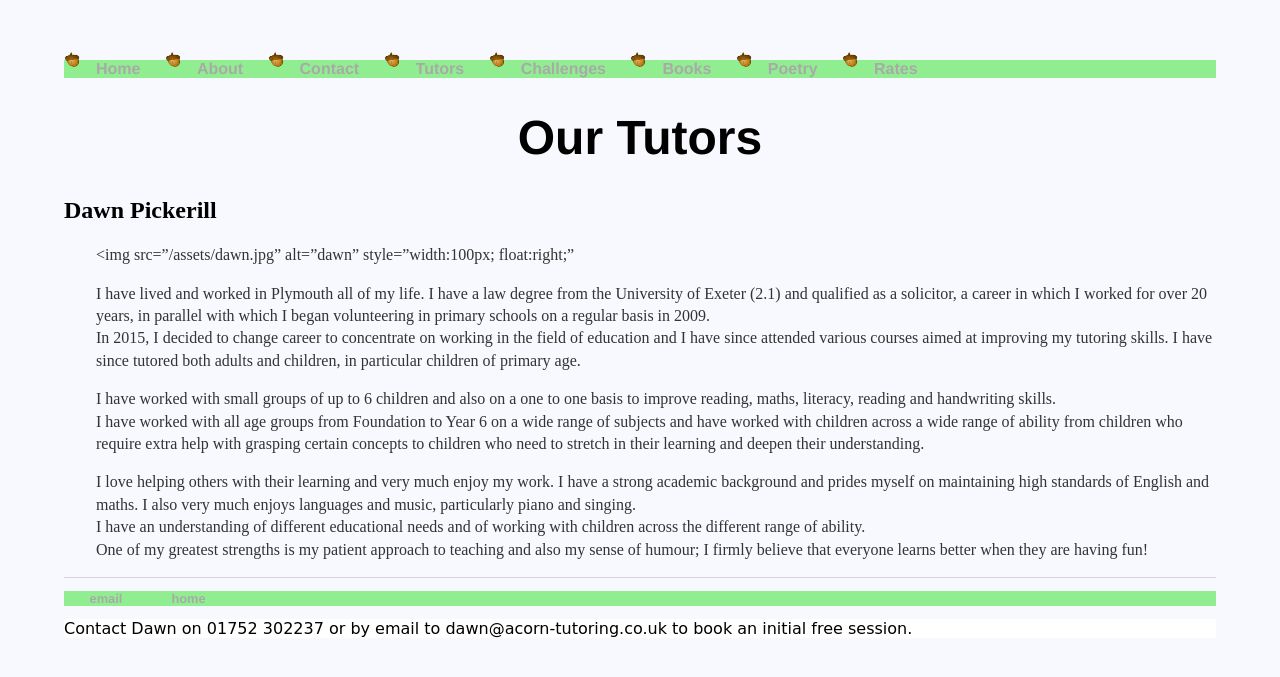
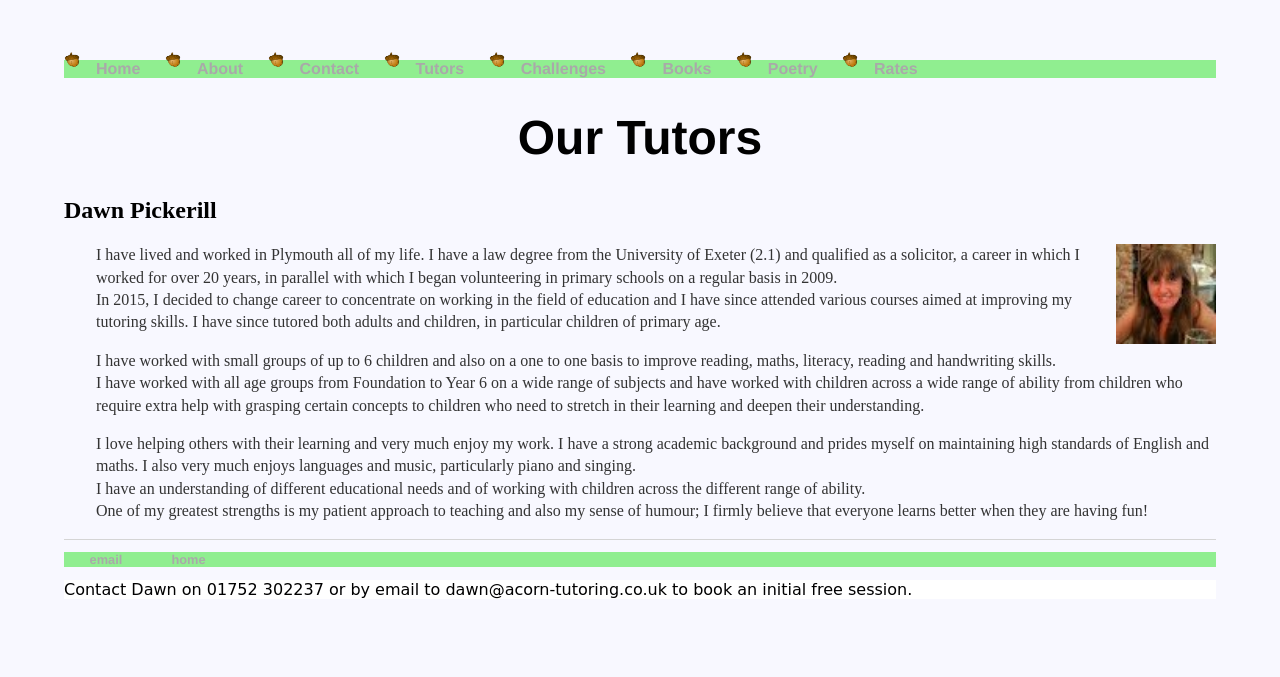
Before and after one commit to JohnPickerill/tutor, a Jekyll site: the page built from tutors.md, in a window 1280 px wide. Shown: the top 677 px of the page. Built offline with Jekyll 4.4.1, drawn with Linux system fonts in a browser that asks for light colours.

Commit message:
morepages

```diff
--- a/tutors.md
+++ b/tutors.md
@@ -6,7 +6,7 @@ title: Tutors
 
 ## Dawn Pickerill
 
-<img src="/assets/dawn.jpg" alt="dawn" style="width:100px; float:right;"
+<img src="/assets/dawn.jpg" alt="dawn" style="height:100px; width:auto; float:right;">
 
 I have lived and worked in Plymouth all of my life.  I have a law degree from the University of Exeter (2.1)
 and qualified as a solicitor, a career in which I worked for over 20 years, in parallel with which I began volunteering in primary schools on a regular basis in 2009.
```
